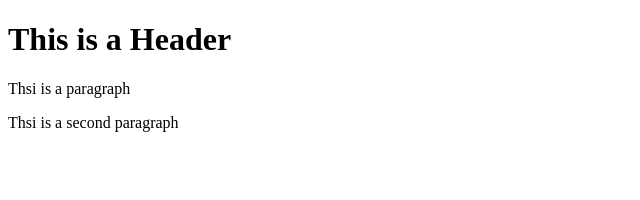
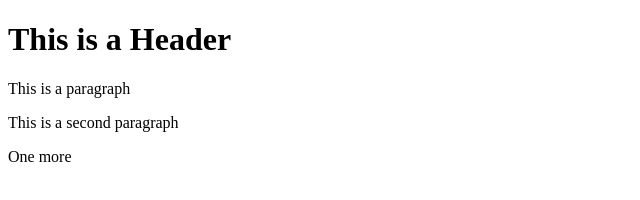
Before and after one commit to yoshikamezaki/test, a website: page index.html in a window 1280 px wide. Shown: the full height of the page, 0-640 px from the left. Drawn offline with Linux system fonts and the light colour scheme.

Commit message:
fourth commit

```diff
--- a/index.html
+++ b/index.html
@@ -4,7 +4,8 @@
 
     <body>
         <h1>This is a Header</h1>
-        <p>Thsi is a paragraph</p>
-        <p>Thsi is a second paragraph</p>
+        <p>This is a paragraph</p>
+        <p>This is a second paragraph</p>
+        <p>One more</p>
     </body>
 </html>
```
Also changed, not shown: package.json (added, +24 -0 lines), 2 other files.
